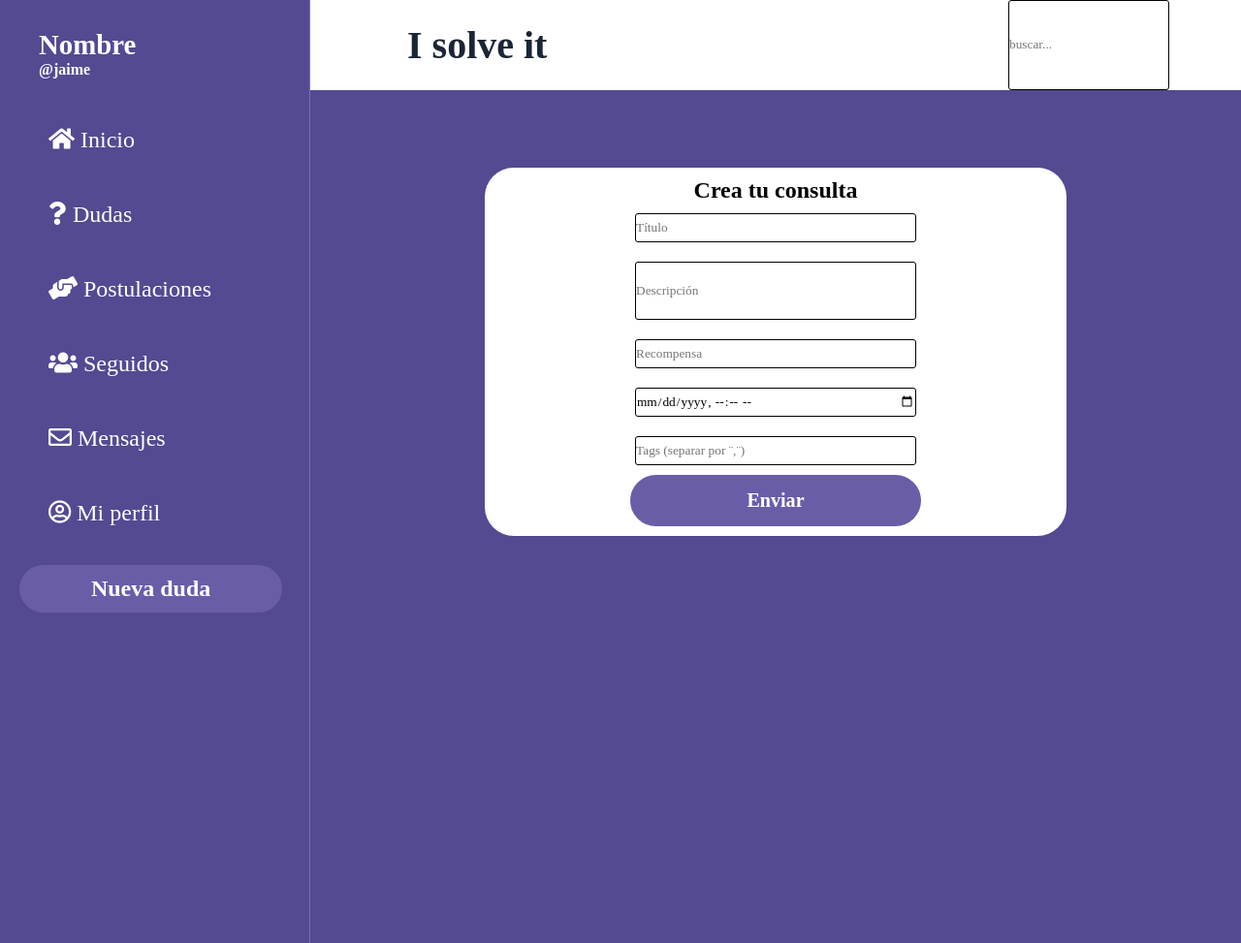
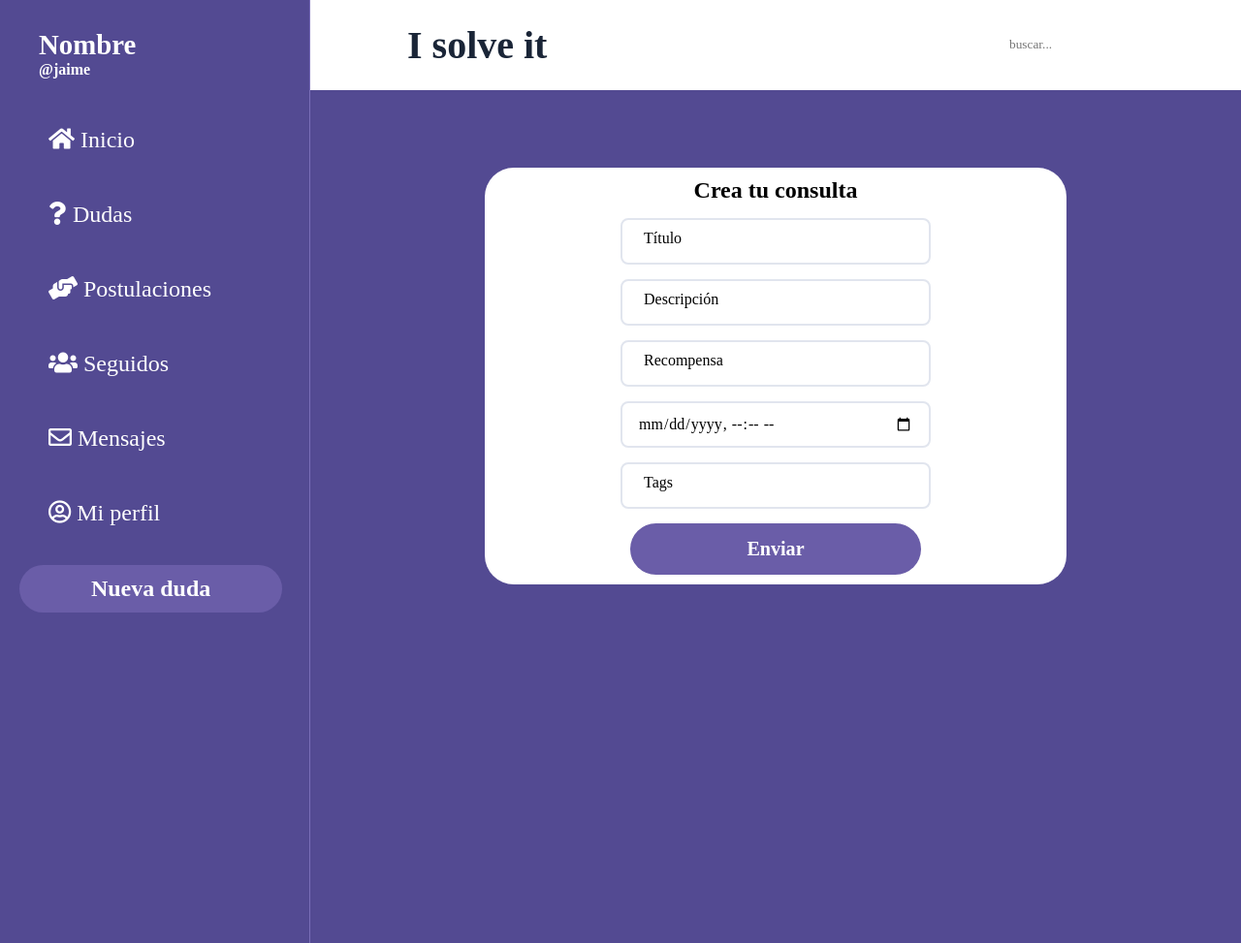
Before and after one commit to Nasher3296/ISolveIt, a PHP site: page /PaginasBalsamiq/NO_TOCAR.html in a window 1280 px wide. Shown: the whole page at 97% size. Run offline with PHP 8.4, Linux system fonts and the light colour scheme; some libraries are stand-ins or nearby versions.

Commit message:
+ css y html D:

```diff
--- a/PaginasBalsamiq/NO_TOCAR.css
+++ b/PaginasBalsamiq/NO_TOCAR.css
@@ -60,9 +60,60 @@ input{
     width: 50%;
     height:100%;
     border-radius: 3px;
-    border: 1px solid black;
+    border: 1px solid rgb(255, 255, 255);
 }
 
 center{
     height: 100%;
 }
+
+.form2 {
+    position: relative;
+    width: 20rem;
+    height: 3rem;
+    margin: 15px;
+  }
+
+  .form__input {
+    position: absolute;
+    top: 0;
+    left: 0;
+    width: 100%;
+    height: 100%;
+    border: 2px solid #e1e5ee;
+    border-radius: 0.5rem;
+    font-family: inherit;
+    font-size: inherit;
+    color: rgb(0, 0, 0);
+    outline: none;
+    padding: 1rem;
+    background: none;
+}
+.form__input:hover {
+      border-color: rgb(135, 122, 197);
+}
+
+    /* Change border when input focus*/
+
+.form__input:focus {
+      border-color: rgb(101, 88, 163);
+}
+
+.form__label {
+    position: absolute;
+    left: 1rem;
+    top: 0.8rem;
+    padding: 0 0.5rem;
+    color: rgb(0, 0, 0);
+    cursor: text;
+    transition: top 200ms ease-in, left 200ms ease-in, font-size 200ms ease-in;
+    background-color: #ffffff;
+  }
+
+  /* animacion */
+.form__input:focus ~ .form__label,
+.form__input:not(:placeholder-shown).form__input:not(:focus) ~ .form__label {
+  top: -0.5rem;
+  font-size: 0.8rem;
+  left: 0.8rem;
+}
--- a/PaginasBalsamiq/NO_TOCAR.html
+++ b/PaginasBalsamiq/NO_TOCAR.html
@@ -36,41 +36,52 @@
                     <form action="../ImplementarPHP/publicar.php" method="POST">
                         <div class="contenedor">
                             <h2 id="h2">Crea tu consulta</h2>
-                            <div class="cont">
+                            <!-- <div class="cont"> -->
                                 <center>
-                                <label for="" class="label"> </label>
-                                <input type="text" name="title" placeholder="Título" required><br>
+                            <div class="form2">
+                                <input type="text" id="titulo" class="form__input" autocomplete="off" placeholder=" ">
+                                <label for="email" class="form__label">Título</label>
+                            </div>
                                 </center>
-                            </div>
+                            <!-- </div> -->
 
-                            <div class="cont" id="cont_grande">
+                            <!-- <div class="cont" id="cont_grande"> -->
                                 <center>
-                                 <label for="" class="label"> </label>
-                                <input type="text" name="desc" placeholder="Descripción" required><br>
+                                <div class="form2">
+                                    <input type="text" name="desc" class="form__input" autocomplete="off" placeholder=" ">
+                                    <label for="" class="form__label">Descripción</label>
+                                </div>
                                 </center>
                                 <!-- <textarea name="text" rows="14" cols="10" wrap="soft"> </textarea> -->
-                            </div>
+                            <!-- </div> -->
 
-                            <div class="cont">
+                            <!-- <div class="cont"> -->
                                 <center>
-                                <label for="" class="label"> </label>
-                                <input type="number" name="rec" placeholder="Recompensa" required><br>
+
+                                <div class="form2">
+                                    <input type="number" name=rec class="form__input" autocomplete="off" placeholder=" ">
+                                    <label for="" class="form__label">Recompensa</label>
+                                </div>
                                 </center>
-                            </div>
+                            <!-- </div> -->
 
-                            <div class="cont">
+                            <!-- <div class="cont"> -->
                                 <center>
-                                <label for="" class="label"> </label>
-                                <input type="datetime-local" name="lim" placeholder="Fecha Límite" required><br>
+                                <div class="form2">
+                                    <input type="datetime-local" name="lim" class="form__input" autocomplete="off" placeholder=" ">
+                                    <label for="email" class="form__label"></label>
+                                </div>
                                 </center>
-                            </div>
+                            <!-- </div> -->
 
-                            <div class="cont">
+                            <!-- <div class="cont"> -->
                                 <center>
-                                <label for="" class="label"> </label>
-                                <input type="text" name="tag" placeholder="Tags (separar por ¨,¨)"><br>
+                                <div class="form2">
+                                    <input type="text" name="tag" class="form__input" autocomplete="off" placeholder=" ">
+                                    <label for="tag" class="form__label">Tags</label>
+                                </div>
                                 </center>
-                            </div>
+                            <!-- </div> -->
 
                             <div class="enviar">
                                 <center>
```
